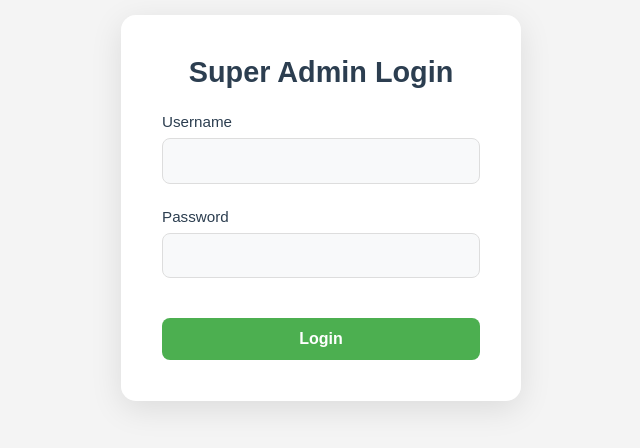
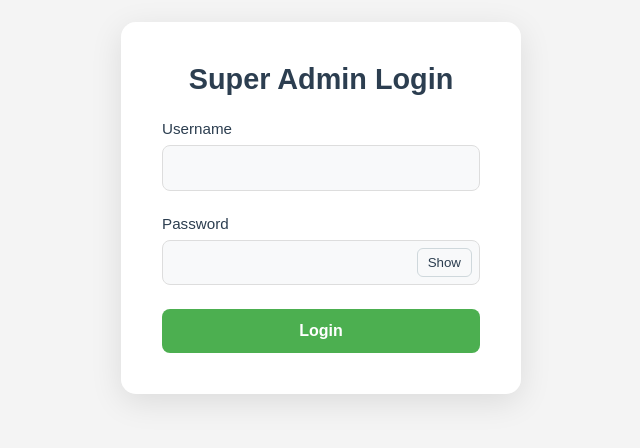
Before and after one commit to Vivek-Salwan1/astrodesk-frontend, a React (Create React App) app: page /super-admin-login in a window 1280 px wide. Shown: the part 192-640 px from the top of the page, without its empty margins (319-959 px from the left). Built offline with nearby package versions, Linux system fonts and the light colour scheme.

Commit message:
loaders added

```diff
--- a/src/Login.js
+++ b/src/Login.js
@@ -5,6 +5,7 @@ import './styles/login.css'
 import { useUser } from './contexts/UserContext';
 import axios from 'axios';
 import AdminNavbar from './componants/AdminNavbar';
+import Loader from './componants/Loader';
 
 function Login() {
 const { setUserId } = useUser();
@@ -12,12 +13,13 @@ const { setUserId } = useUser();
     const [userInput, setUserInput] = useState('');
     const [pass, setPass] = useState('');
     const [ack, setAck] = useState('');
-
+    const [showPassword, setShowPassword] = useState(false);
+    const [loading, setLoading] = useState(false);
 
 
     const handleLogin = (e) => {
         e.preventDefault()
-
+        setLoading(true);
 
         axios.post('https://astrobuddy-2wus.onrender.com/login', {userInput, pass})
         .then(resp => {
@@ -33,6 +35,13 @@ const { setUserId } = useUser();
                 setAck(resp.data.message);
             }
         })
+        .catch(err => {
+            setAck('Login failed. Please try again.');
+            console.error(err);
+        })
+        .finally(() => {
+            setLoading(false);
+        });
 
 
 
@@ -47,9 +56,25 @@ const { setUserId } = useUser();
                 <input type="text" name='username' onChange={e => setUserInput(e.target.value)} />
 
                 <label htmlFor="password">Password</label>
-                <input type="password" name='password' onChange={e => setPass(e.target.value)} />
+                <div className='password-input'>
+                    <input
+                        type={showPassword ? 'text' : 'password'}
+                        name='password'
+                        onChange={e => setPass(e.target.value)}
+                    />
+                    <button
+                        type="button"
+                        className='toggle-password'
+                        onClick={() => setShowPassword(prev => !prev)}
+                        aria-label={showPassword ? 'Hide password' : 'Show password'}
+                    >
+                        {showPassword ? 'Hide' : 'Show'}
+                    </button>
+                </div>
 
-                <input type="submit" value='Login' />
+                <button type="submit" disabled={loading} className="login-submit-btn">
+                    {loading ? <Loader size={20} /> : 'Login'}
+                </button>
                 <p>{ack && ack}</p>
             </form>
 
--- a/src/componants/AdminProfile.js
+++ b/src/componants/AdminProfile.js
@@ -8,11 +8,10 @@ const AdminProfile = () => {
 
     // Example hardcoded admin data (you can fetch this from the backend using userId)
     const adminData = {
-        name: 'Rahul Vikas Sharma',
-        address: '123 Main Street, Mumbai, Maharashtra',
-        phone: '+91 9876543210',
-        username: 'admin75',
-        password: '********',
+        name: 'Abhishek jangam',
+        address: 'Satara, Maharashtra',
+        phone: '+91 9637519217',
+        username: 'abhishek17',
     };
 
     return (
--- a/src/componants/SuperAdminLogin.js
+++ b/src/componants/SuperAdminLogin.js
@@ -3,17 +3,21 @@ import { useNavigate } from 'react-router-dom';
 import { useUser } from '../contexts/UserContext';
 import axios from 'axios';
 import '../styles/superadminlogin.css';
+import Loader from './Loader';
 
 const SuperAdminLogin = () => {
     const [userInput, setUserInput] = useState('');
     const [pass, setPass] = useState('');
     const [error, setError] = useState('');
+    const [loading, setLoading] = useState(false);
+    const [showPassword, setShowPassword] = useState(false);
     const navigate = useNavigate();
     const { setUserId } = useUser();
 
     const handleSubmit = async (e) => {
         e.preventDefault();
         setError('');
+        setLoading(true);
 
         try {
             const response = await axios.post('https://astrobuddy-2wus.onrender.com/super-admin-login', {
@@ -33,6 +37,8 @@ const SuperAdminLogin = () => {
         } catch (err) {
             setError('An error occurred. Please try again.');
             console.error('Login error:', err);
+        } finally {
+            setLoading(false);
         }
     };
 
@@ -52,17 +58,29 @@ const SuperAdminLogin = () => {
                             required
                         />
                     </div>
-                    <div className="form-group">
+                    <div className="form-group password-group">
                         <label htmlFor="password">Password</label>
+                        <div className="password-input">
                             <input
-                            type="password"
+                                type={showPassword ? 'text' : 'password'}
                                 id="password"
                                 value={pass}
                                 onChange={(e) => setPass(e.target.value)}
                                 required
                             />
+                            <button
+                                type="button"
+                                className="toggle-password"
+                                onClick={() => setShowPassword(prev => !prev)}
+                                aria-label={showPassword ? 'Hide password' : 'Show password'}
+                            >
+                                {showPassword ? 'Hide' : 'Show'}
+                            </button>
                         </div>
-                    <button type="submit" className="login-btn">Login</button>
+                    </div>
+                    <button type="submit" className="login-btn" disabled={loading}>
+                        {loading ? <Loader size={20} /> : 'Login'}
+                    </button>
                 </form>
             </div>
         </div>
--- a/src/styles/login.css
+++ b/src/styles/login.css
@@ -73,6 +73,34 @@
     transition: all 0.3s ease;
 }
 
+/* Password input with toggle */
+.password-input {
+    position: relative;
+    display: flex;
+    align-items: center;
+}
+
+.password-input input {
+    width: 100%;
+    padding-right: 80px;
+    margin-bottom: 0;
+}
+
+.toggle-password {
+    position: absolute;
+    right: 8px;
+    background: transparent;
+    border: 1px solid rgba(255, 255, 255, 0.25);
+    color: #e2e8f0;
+    padding: 6px 10px;
+    border-radius: 6px;
+    cursor: pointer;
+}
+
+.toggle-password:hover {
+    background: rgba(255, 255, 255, 0.08);
+}
+
 .login-page form input[type="text"]:focus,
 .login-page form input[type="password"]:focus {
     outline: none;
@@ -81,6 +109,41 @@
     background: rgba(255, 255, 255, 0.1);
 }
 
+/* Update existing button styles slightly for centering */
+.login-submit-btn {
+    width: 100%;
+    padding: 0.8rem;
+    background: linear-gradient(45deg, #ffd369, #ff9d00);
+    color: #0f172a;
+    border: none;
+    border-radius: 8px;
+    font-size: 1rem;
+    font-weight: 600;
+    cursor: pointer;
+    transition: all 0.3s ease;
+    margin-top: 1rem;
+    display: flex;
+    align-items: center;
+    justify-content: center;
+    min-height: 44px;
+}
+
+.login-submit-btn:hover:not(:disabled) {
+    transform: translateY(-2px);
+    box-shadow: 0 4px 15px rgba(255, 211, 105, 0.3);
+}
+
+.login-submit-btn:active:not(:disabled) {
+    transform: translateY(0);
+}
+
+.login-submit-btn:disabled {
+    opacity: 0.7;
+    cursor: not-allowed;
+    transform: none;
+}
+
+/* Keep the old input[type="submit"] styles for backward compatibility */
 .login-page form input[type="submit"] {
     width: 100%;
     padding: 0.8rem;
--- a/src/styles/superadminlogin.css
+++ b/src/styles/superadminlogin.css
@@ -48,6 +48,33 @@
     background: #f8f9fa;
 }
 
+/* Password input group */
+.password-input {
+    position: relative;
+    display: flex;
+    align-items: center;
+}
+
+.password-input input {
+    width: 100%;
+    padding-right: 80px;
+}
+
+.toggle-password {
+    position: absolute;
+    right: 8px;
+    background: transparent;
+    border: 1px solid #cfd8dc;
+    color: #2c3e50;
+    padding: 6px 10px;
+    border-radius: 6px;
+    cursor: pointer;
+}
+
+.toggle-password:hover {
+    background: #eceff1;
+}
+
 .form-group input:focus {
     outline: none;
     border-color: #4CAF50;
@@ -67,16 +94,27 @@
     cursor: pointer;
     transition: all 0.3s ease;
     margin-top: 1rem;
+    display: flex;
+    align-items: center;
+    justify-content: center;
+    min-height: 44px;
 }
 
-.login-btn:hover {
+.login-btn:hover:not(:disabled) {
     background: #45a049;
     transform: translateY(-1px);
     box-shadow: 0 4px 12px rgba(76, 175, 80, 0.2);
 }
 
-.login-btn:active {
+.login-btn:active:not(:disabled) {
     transform: translateY(0);
+}
+
+.login-btn:disabled {
+    opacity: 0.7;
+    cursor: not-allowed;
+    transform: none;
+    background: #4CAF50;
 }
 
 .error-message {
```
Lines whose indentation alone changed are shown as unchanged.
